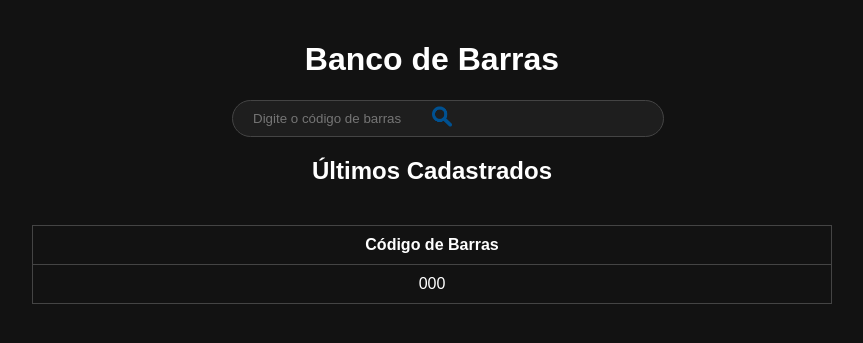
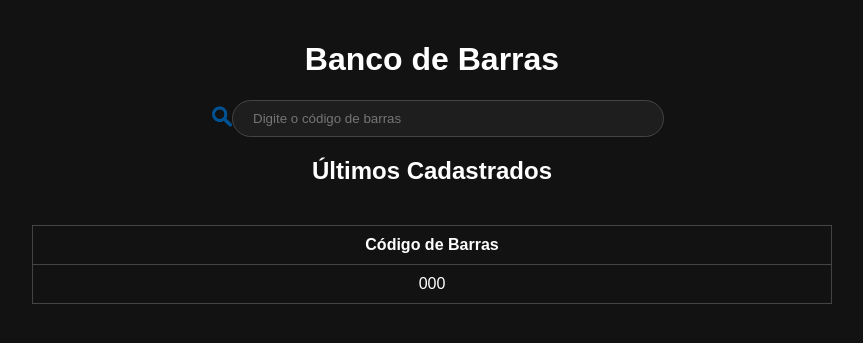
Before and after one commit to patciello/bancodebarraslocal, a Flask app: page / in a window 1280 px wide. Shown: the part 78-421 px from the top of the page, without its empty margins (208-1071 px from the left). Run offline with Flask 3, Linux system fonts and the light colour scheme; a database or web service that is not in the repository returns one stand-in record (values such as "Sample title").

Commit message:
Change search icon pos

```diff
--- a/static/styles.css
+++ b/static/styles.css
@@ -54,6 +54,7 @@ nav ul li a {
 
 .search-button {
   position: absolute;
+  right: 100%;
   top: 50%;
   transform: translateY(-50%);
   background: none;
```
